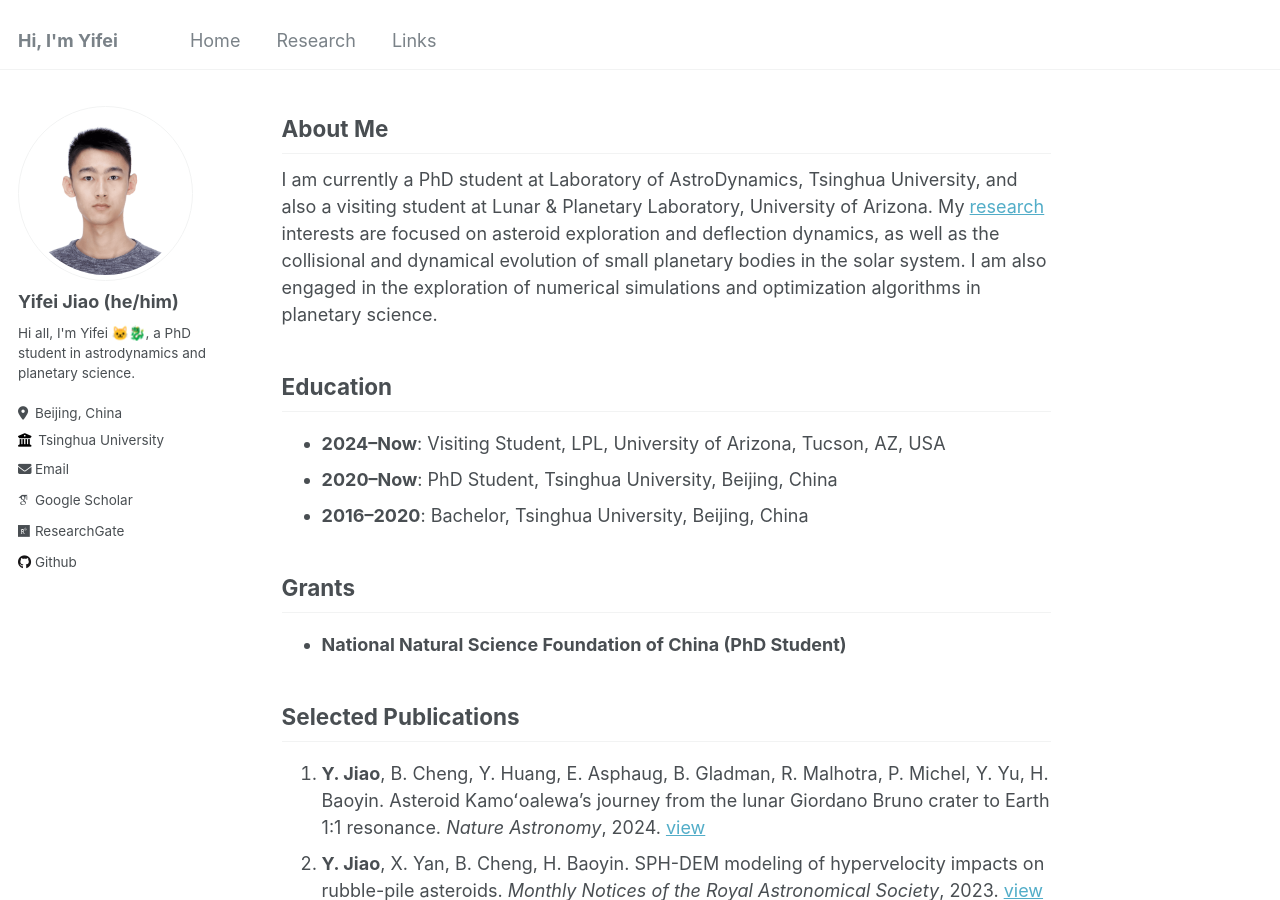
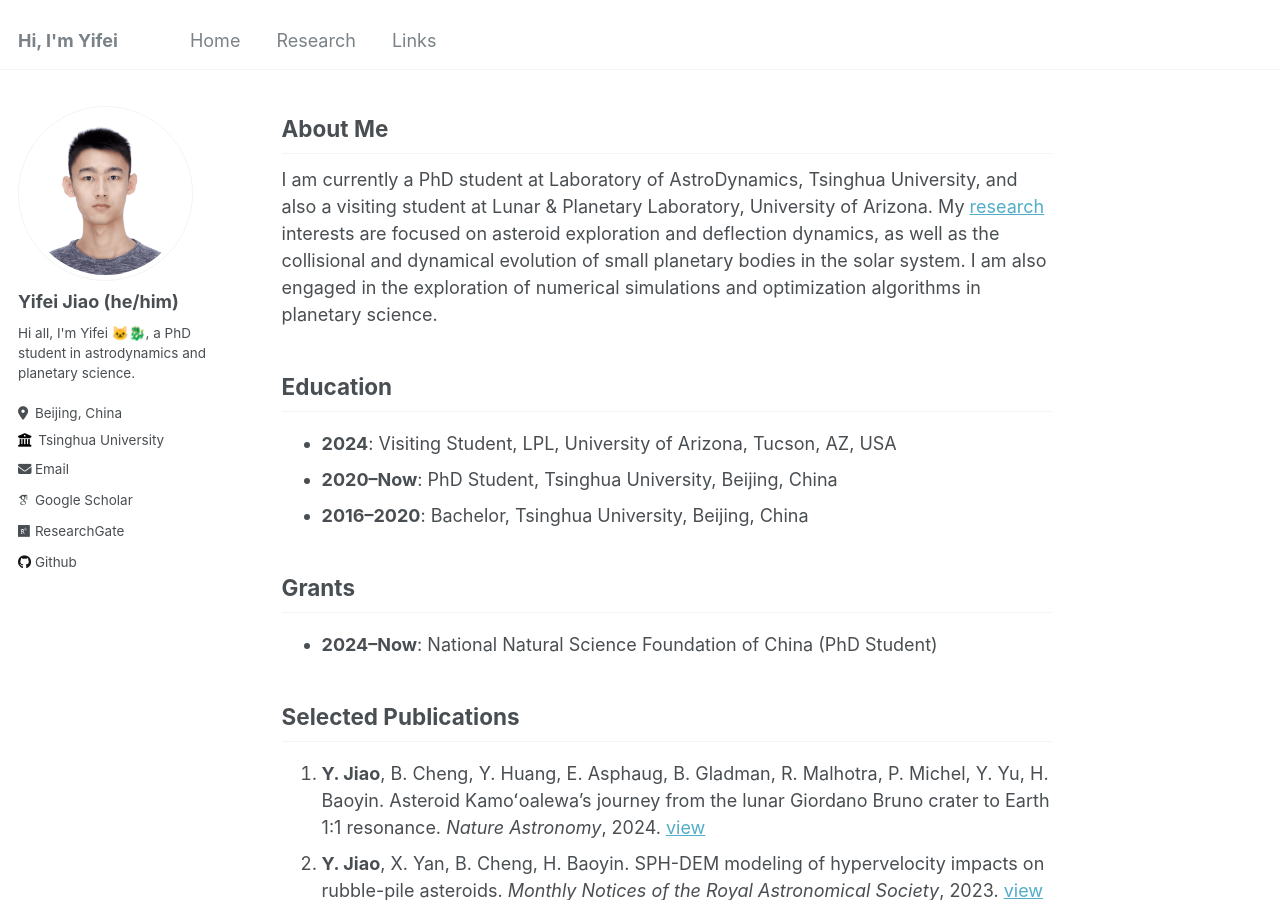
Before and after one commit to jiaoyf-thu/jiaoyf-thu.github.io, a Jekyll site: the page built from _pages/about.md, in a window 1280 px wide and 900 px high. Built offline with Jekyll 4.4.1, drawn with Linux system fonts in a browser that asks for light colours; some web fonts are replaced.

Commit message:
Update about.md

```diff
--- a/_pages/about.md
+++ b/_pages/about.md
@@ -13,12 +13,12 @@ I am currently a PhD student at Laboratory of AstroDynamics, Tsinghua University
 
 ## Education
 
-+ **2024--Now**: Visiting Student, LPL, University of Arizona, Tucson, AZ, USA
++ **2024**: Visiting Student, LPL, University of Arizona, Tucson, AZ, USA
 + **2020--Now**: PhD Student, Tsinghua University, Beijing, China
 + **2016--2020**: Bachelor, Tsinghua University, Beijing, China
 
 ## Grants
-+ **National Natural Science Foundation of China (PhD Student)**
++ **2024--Now**: National Natural Science Foundation of China (PhD Student)
 
 ## Selected Publications
 1. **Y. Jiao**, B. Cheng, Y. Huang, E. Asphaug, B. Gladman, R. Malhotra, P. Michel, Y. Yu, H. Baoyin. Asteroid Kamoʻoalewa's journey from the lunar Giordano Bruno crater to Earth 1:1 resonance. *Nature Astronomy*, 2024. <a href="https://www.nature.com/articles/s41550-024-02258-z" target="_blank">view</a>
```
